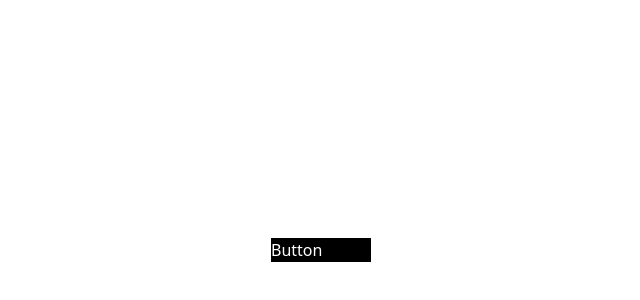
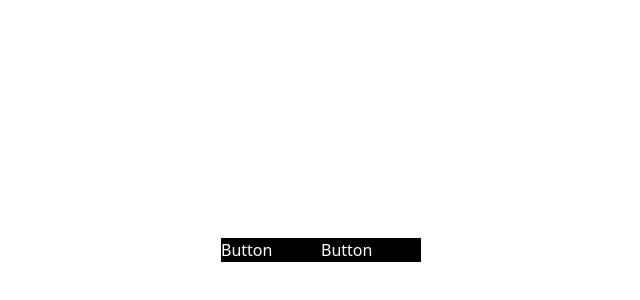
Before and after one commit to Jaeyonging/onlinegame, a React (Vite) app: page / in a window 1280 px wide. Shown: the part 150-450 px from the top of the page, without its empty margins (319-959 px from the left). Built offline with nearby package versions, Linux system fonts and the light colour scheme.

Commit message:
add racing

```diff
--- a/src/routes/Home.tsx
+++ b/src/routes/Home.tsx
@@ -13,6 +13,12 @@ export const Home = () => {
       >
         Button
       </div>
+      <div
+        className='w-[100px] text-[white] bg-[black] cursor-pointer'
+        onClick={() => navigate(`/games/racing?dan=${dan}`)}
+      >
+        Button
+      </div>
     </div>
   )
 }
```
